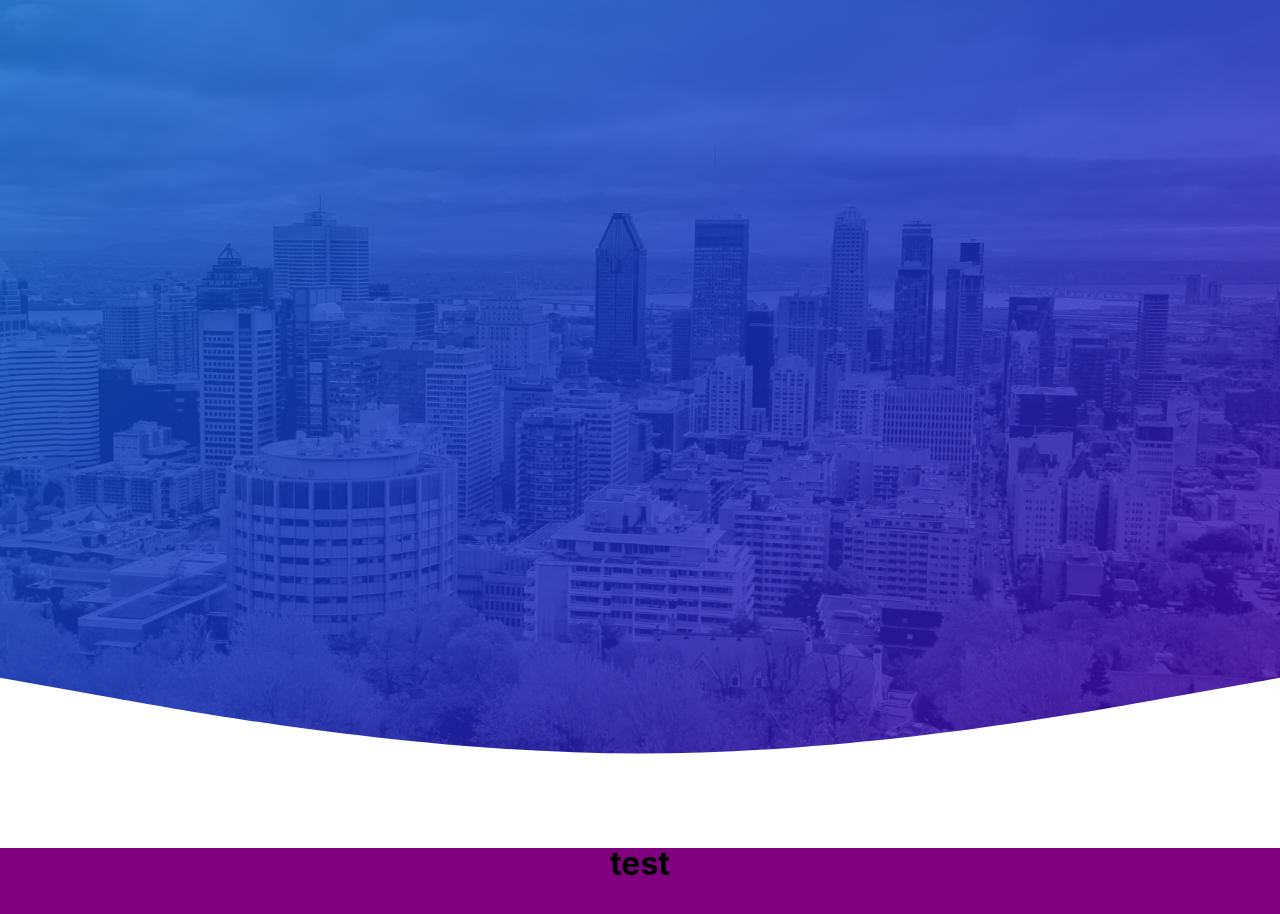
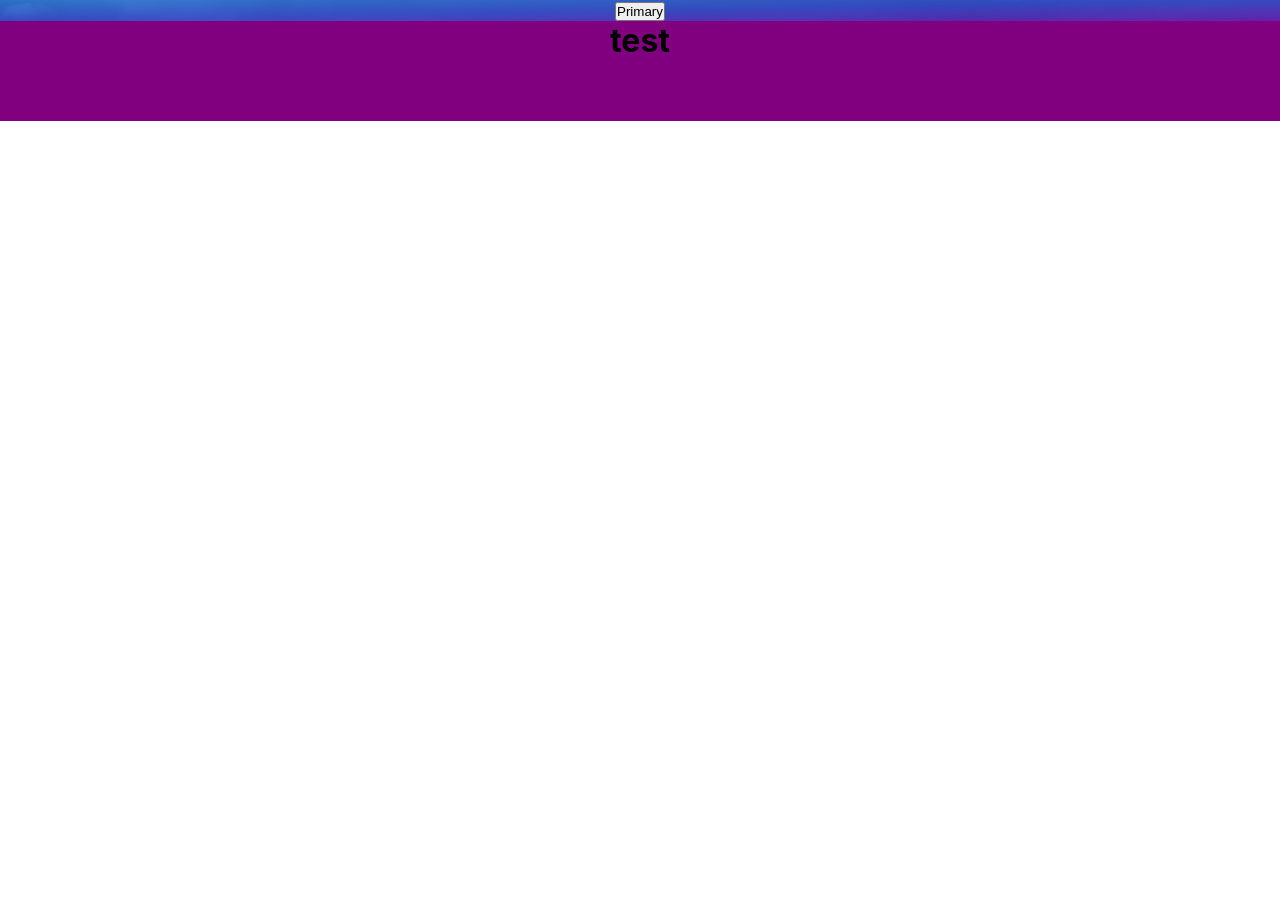
Before and after one commit to matthewgoodman13/matthewgoodman13.github.io, a React (Create React App) app in the folder react-website/: page / in a window 1280 px wide. Shown: the top 914 px of the page. After the commit the page ends 800 px from the top, so only its background shows below. Built offline with nearby package versions, Linux system fonts and the light colour scheme.

Commit message:
move to linux

```diff
--- a/react-website/package.json
+++ b/react-website/package.json
@@ -3,12 +3,13 @@
   "version": "0.1.0",
   "private": true,
   "dependencies": {
-    "@material-ui/core": "^4.11.0",
     "@testing-library/jest-dom": "^4.2.4",
     "@testing-library/react": "^9.5.0",
     "@testing-library/user-event": "^7.2.1",
+    "bootstrap": "^4.5.2",
     "node-sass": "^4.14.1",
     "react": "^16.13.1",
+    "react-bootstrap": "^1.3.0",
     "react-dom": "^16.13.1",
     "react-scripts": "3.4.3"
   },
--- a/react-website/public/index.html
+++ b/react-website/public/index.html
@@ -8,10 +8,6 @@
       content="minimum-scale=1, initial-scale=1, width=device-width"
     />
     <meta name="theme-color" content="#000000" />
-    <meta
-      name="description"
-      content="Web site created using create-react-app"
-    />
     <link rel="apple-touch-icon" href="%PUBLIC_URL%/logo192.png" />
     <!--
       manifest.json provides metadata used when your web app is installed on a
--- a/react-website/src/components/About/About.scss
+++ b/react-website/src/components/About/About.scss
@@ -3,5 +3,5 @@
   //   top: -100px;
 
   //   background-color: red;
-  height: 400px;
+  height: 100px;
 }
--- a/react-website/src/components/Home/Home.js
+++ b/react-website/src/components/Home/Home.js
@@ -1,20 +1,12 @@
 import React from 'react';
 import PropTypes from 'prop-types';
 import './Home.scss';
+import Button from 'react-bootstrap/Button';
 
 const Home = (props) => {
   return (
     <div className="HomeContainer">
-      <div className="homeContent"></div>
-      <div className="wave-container">
-        <svg xmlns="http://www.w3.org/2000/svg" viewBox="0 0 1440 320">
-          <path
-            fill="#fff"
-            fillOpacity="1"
-            d="M0,128L120,149.3C240,171,480,213,720,213.3C960,213,1200,171,1320,149.3L1440,128L1440,320L1320,320C1200,320,960,320,720,320C480,320,240,320,120,320L0,320Z"
-          ></path>
-        </svg>
-      </div>
+      <Button variant="primary">Primary</Button>{' '}
     </div>
   );
 };
```
Also changed, not shown: 1 other file (tests, documents, lock files or other folders).
